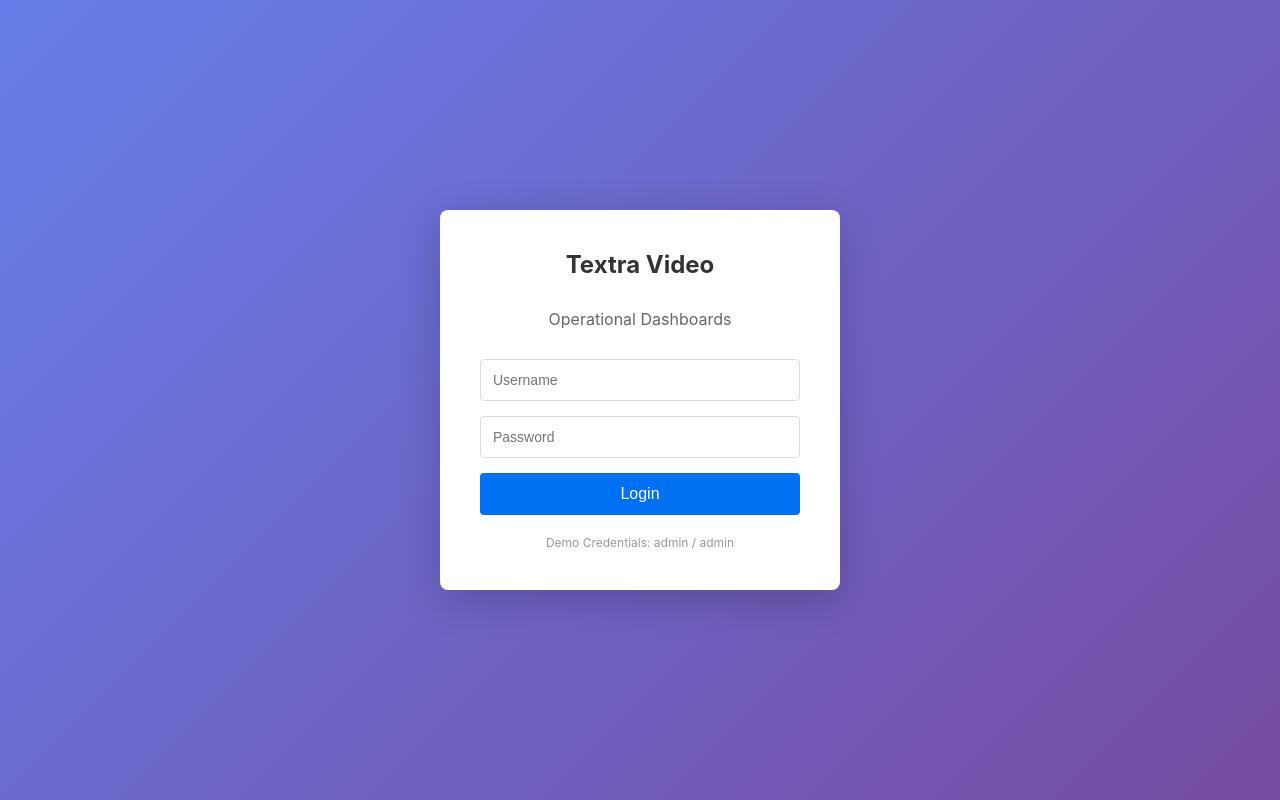
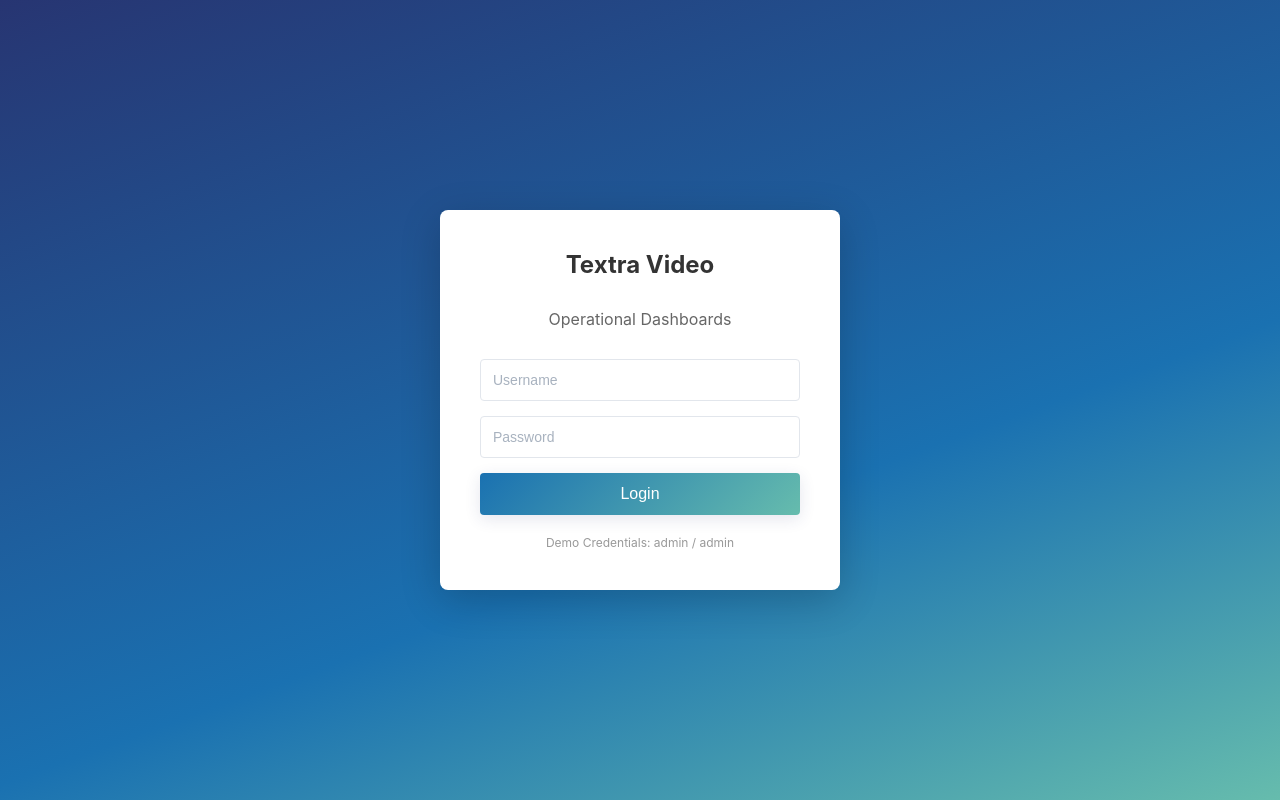
Before and after one commit to Textra-Video/textra-dashboards, a Next.js app: page / in a window 1280 px wide. Built offline with nearby package versions, Linux system fonts and the light colour scheme.

Commit message:
Brand: Apply Textra brand colors and styling to dashboard

```diff
--- a/styles/dashboard.css
+++ b/styles/dashboard.css
@@ -10,7 +10,8 @@ body {
     sans-serif;
   -webkit-font-smoothing: antialiased;
   -moz-osx-font-smoothing: grayscale;
-  background-color: #f5f5f5;
+  background-color: #f8f9fb;
+  color: #273572;
 }
 
 .dashboard-container {
@@ -24,14 +25,14 @@ body {
   justify-content: space-between;
   align-items: center;
   margin-bottom: 30px;
-  border-bottom: 2px solid #e0e0e0;
+  border-bottom: 2px solid #e2e6ec;
   padding-bottom: 20px;
 }
 
 .dashboard-title {
   font-size: 28px;
   font-weight: bold;
-  color: #333;
+  color: #273572;
 }
 
 .user-info {
@@ -43,7 +44,7 @@ body {
   display: flex;
   gap: 20px;
   margin-bottom: 30px;
-  border-bottom: 1px solid #e0e0e0;
+  border-bottom: 1px solid #e2e6ec;
 }
 
 .tab-button {
@@ -54,17 +55,17 @@ body {
   cursor: pointer;
   font-size: 16px;
   font-weight: 500;
-  color: #666;
+  color: #7e8b99;
   transition: all 0.3s ease;
 }
 
 .tab-button.active {
-  color: #0070f3;
-  border-bottom-color: #0070f3;
+  color: #1A71B1;
+  border-bottom-color: #1A71B1;
 }
 
 .tab-button:hover {
-  color: #0070f3;
+  color: #1A71B1;
 }
 
 .auth-buttons {
@@ -75,17 +76,18 @@ body {
 
 .auth-button {
   padding: 10px 16px;
-  background-color: #0070f3;
+  background: linear-gradient(135deg, #1A71B1 0%, #66BCAD 100%);
   color: white;
   border: none;
   border-radius: 4px;
   cursor: pointer;
   font-size: 14px;
-  transition: background-color 0.3s ease;
+  transition: opacity 0.3s ease;
+  box-shadow: 0 2px 8px rgba(39,53,114,0.08);
 }
 
 .auth-button:hover {
-  background-color: #0055cc;
+  opacity: 0.9;
 }
 
 .auth-button.secondary {
@@ -135,27 +137,27 @@ body {
 }
 
 .metric-card {
-  background: linear-gradient(135deg, #667eea 0%, #764ba2 100%);
+  background: linear-gradient(135deg, #1A71B1 0%, #66BCAD 100%);
   color: white;
   padding: 20px;
   border-radius: 8px;
-  box-shadow: 0 2px 8px rgba(0, 0, 0, 0.1);
+  box-shadow: 0 4px 16px rgba(39,53,114,0.12);
 }
 
 .metric-card.revenue {
-  background: linear-gradient(135deg, #667eea 0%, #764ba2 100%);
+  background: linear-gradient(135deg, #1A71B1 0%, #66BCAD 100%);
 }
 
 .metric-card.deals {
-  background: linear-gradient(135deg, #f093fb 0%, #f5576c 100%);
+  background: linear-gradient(135deg, #273572 0%, #1A71B1 100%);
 }
 
 .metric-card.runway {
-  background: linear-gradient(135deg, #4facfe 0%, #00f2fe 100%);
+  background: linear-gradient(135deg, #1A71B1 0%, #4da89a 100%);
 }
 
 .metric-card.cash {
-  background: linear-gradient(135deg, #43e97b 0%, #38f9d7 100%);
+  background: linear-gradient(135deg, #66BCAD 0%, #4da89a 100%);
 }
 
 .metric-label {
@@ -177,23 +179,25 @@ body {
 
 .refresh-button {
   padding: 10px 20px;
-  background-color: #28a745;
+  background: linear-gradient(135deg, #66BCAD 0%, #4da89a 100%);
   color: white;
   border: none;
   border-radius: 4px;
   cursor: pointer;
   font-size: 14px;
   margin-bottom: 20px;
-  transition: background-color 0.3s ease;
+  transition: opacity 0.3s ease;
+  box-shadow: 0 2px 8px rgba(39,53,114,0.08);
 }
 
 .refresh-button:hover {
-  background-color: #218838;
+  opacity: 0.9;
 }
 
 .refresh-button:disabled {
-  background-color: #ccc;
+  background: #cdd3db;
   cursor: not-allowed;
+  opacity: 1;
 }
 
 .loading {
@@ -226,7 +230,7 @@ body {
   align-items: center;
   justify-content: center;
   height: 100vh;
-  background: linear-gradient(135deg, #667eea 0%, #764ba2 100%);
+  background: linear-gradient(160deg, #273572 0%, #1A71B1 62%, #66BCAD 100%);
 }
 
 .login-box {
@@ -250,26 +254,38 @@ body {
   width: 100%;
   padding: 12px;
   margin-bottom: 15px;
-  border: 1px solid #ddd;
+  border: 1px solid #e2e6ec;
   border-radius: 4px;
   font-size: 14px;
+  color: #273572;
+}
+
+.login-input::placeholder {
+  color: #a8b2bf;
+}
+
+.login-input:focus {
+  outline: none;
+  border-color: #1A71B1;
+  box-shadow: 0 0 0 3px rgba(26, 113, 177, 0.1);
 }
 
 .login-button {
   width: 100%;
   padding: 12px;
-  background-color: #0070f3;
+  background: linear-gradient(135deg, #1A71B1 0%, #66BCAD 100%);
   color: white;
   border: none;
   border-radius: 4px;
   cursor: pointer;
   font-size: 16px;
   font-weight: 500;
-  transition: background-color 0.3s ease;
+  transition: opacity 0.3s ease;
+  box-shadow: 0 4px 16px rgba(39,53,114,0.12);
 }
 
 .login-button:hover {
-  background-color: #0055cc;
+  opacity: 0.9;
 }
 
 @media (max-width: 768px) {
```
